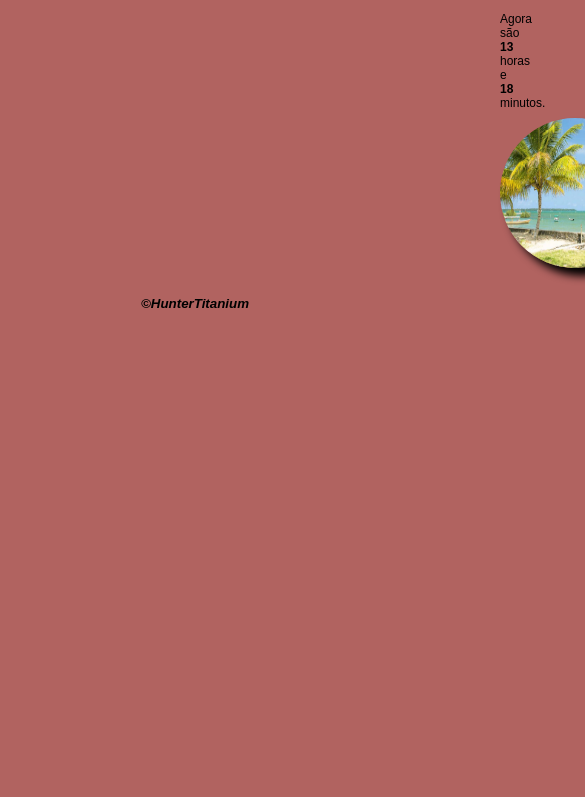
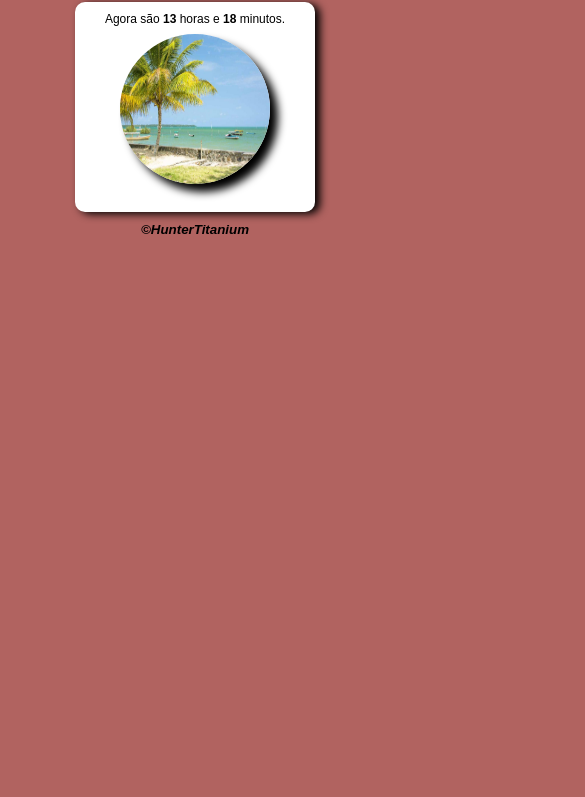
Before and after one commit to sergiodeLima-91/curso-em-v-deo-js, a plain HTML site: page exercicios/horariododia/index.html in a window 390 px wide. Shown: the part 45-842 px from the top of the page, 585 px wide, since content can reach past the window. Drawn offline with Linux system fonts and the light colour scheme.

Commit message:
Tornando o Site Responsivo

```diff
--- a/exercicios/horariododia/index.html
+++ b/exercicios/horariododia/index.html
@@ -15,15 +15,13 @@
     <div class="container">
         <div id="title">
             <h1>Hora do Dia</h1>
+            <div id="hours-image">
+                <div id="hours"></div>
+
+                <img id="image" src="./src/assets/images/manha.jpg" alt="Imagem do turno">
+
+            </div>
         </div>
-        <div id="hours-image">
-            <div id="hours"></div>
-
-            <img id="image" src="./src/assets/images/manha.jpg" alt="">
-
-        </div>
-
-
     </div>
 
     <footer id="credits">©HunterTitanium</footer>
--- a/exercicios/horariododia/src/styles/main.css
+++ b/exercicios/horariododia/src/styles/main.css
@@ -14,6 +14,8 @@
 #title {
     text-align: center;
     font: normal 12pt Arial;
+    display: flex;
+    flex-direction: column;
 }
 
 #hours-image {
@@ -22,11 +24,14 @@
     margin-right: 500px;
     margin-top: 10px;
     border-radius: 10px;
-    text-align: center;
+
     font: normal 9pt Arial;
     padding-top: 10px;
     padding-bottom: 10px;
     box-shadow: 5px 2px 8px black;
+    min-width: 240px;
+    min-height: 190px;
+
 }
 
 #image {
@@ -37,3 +42,11 @@
     margin-top: 8px;
     margin-bottom: 5px;
 }
+
+#credits {
+    text-align: center;
+    padding-top: 10px;
+    font: normal 10pt Arial;
+    font-style: italic;
+    font-weight: bold;
+}
--- a/exercicios/horariododia/src/styles/reset.css
+++ b/exercicios/horariododia/src/styles/reset.css
@@ -1,12 +1,6 @@
 * {
     margin: 0;
     padding: 0;
+    align-items: center;
+    justify-content: center;
 }
-
-#credits {
-    text-align: center;
-    padding-top: 10px;
-    font: normal 10pt Arial;
-    font-style: italic;
-    font-weight: bold;
-}
```
